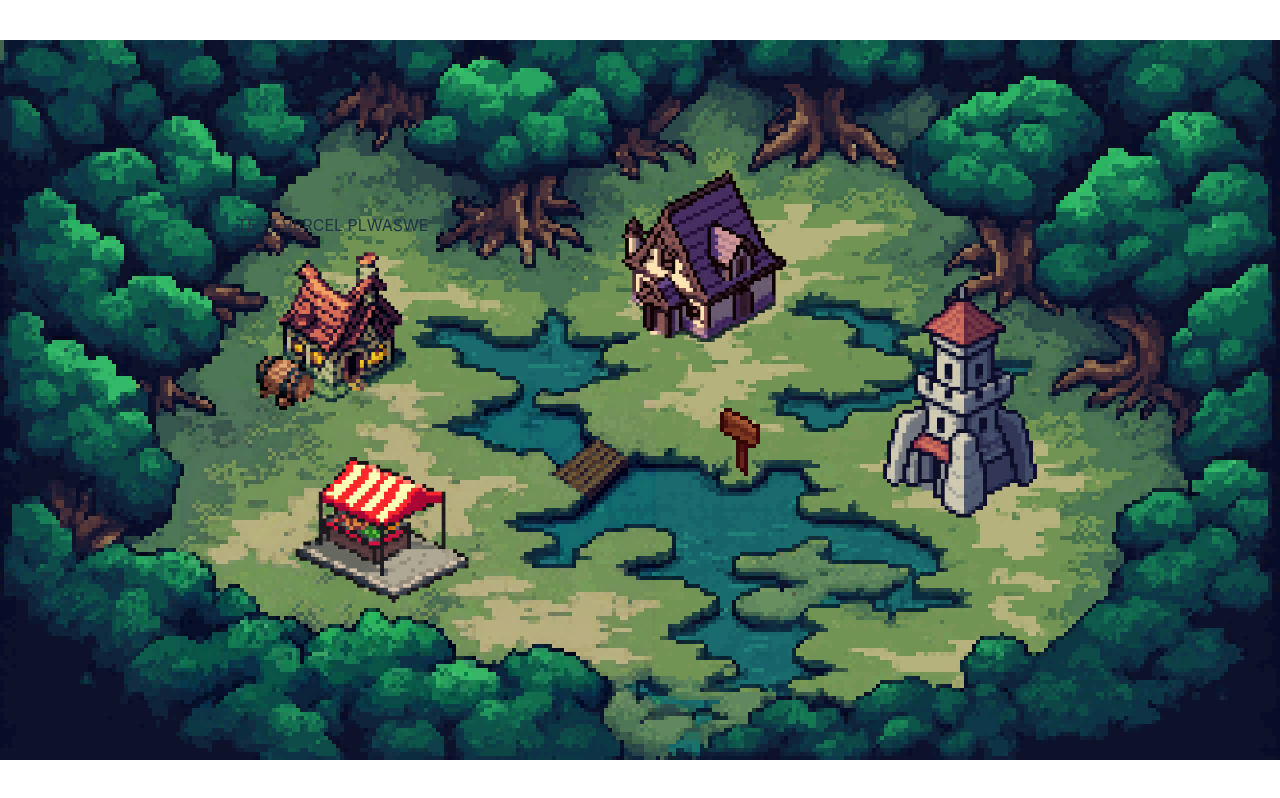
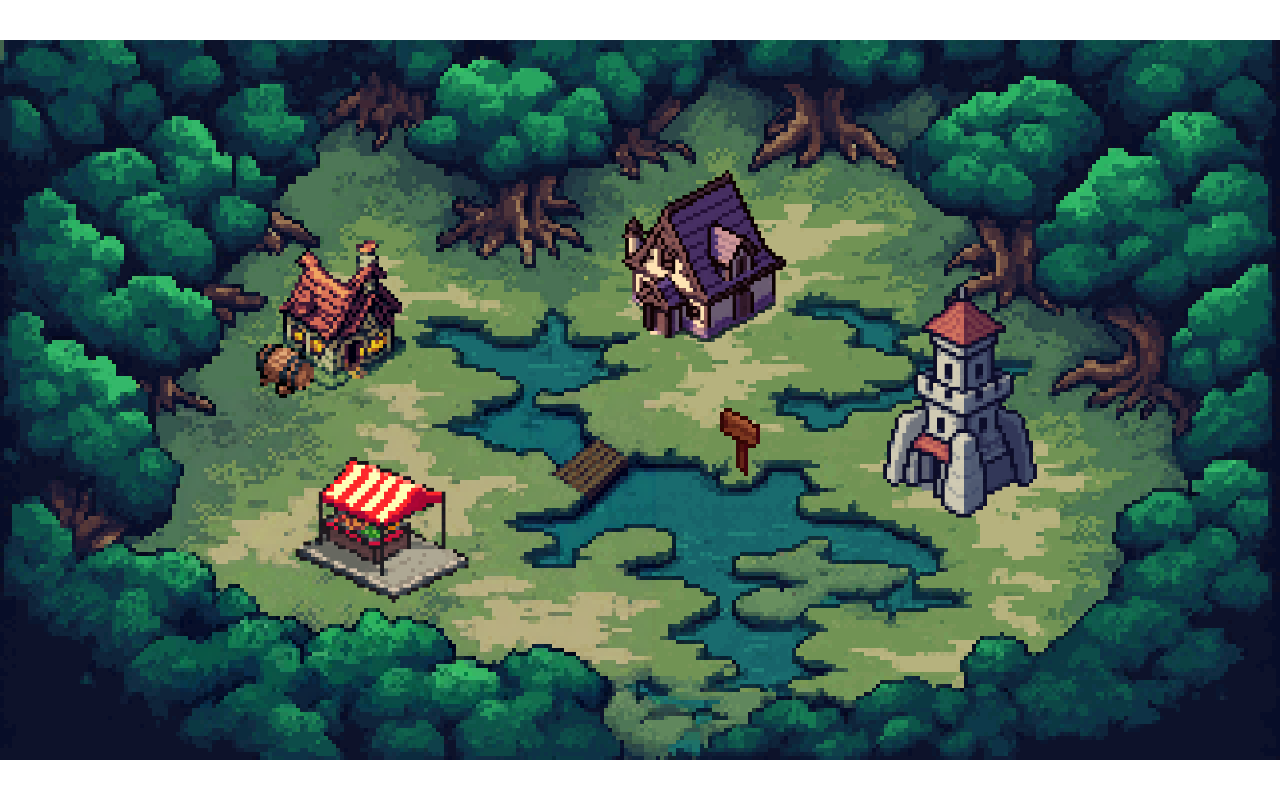
Before and after one commit to tkartsan/frogs-first, a React (Vite) app: page / in a window 1280 px wide. Built offline with nearby package versions, Linux system fonts and the light colour scheme.

Commit message:
WIP: vercel should be updated?

```diff
--- a/src/App.jsx
+++ b/src/App.jsx
@@ -21,7 +21,6 @@ function Home() {
     <div className="home">
       <div className="image-wrapper">
         <div className="image-container h1-container">
-          <div>TEST VERCEL PLWASWE</div>
           <img src={h1} alt="h1" className="base-image" />
           <img
             src={h1h}
```
